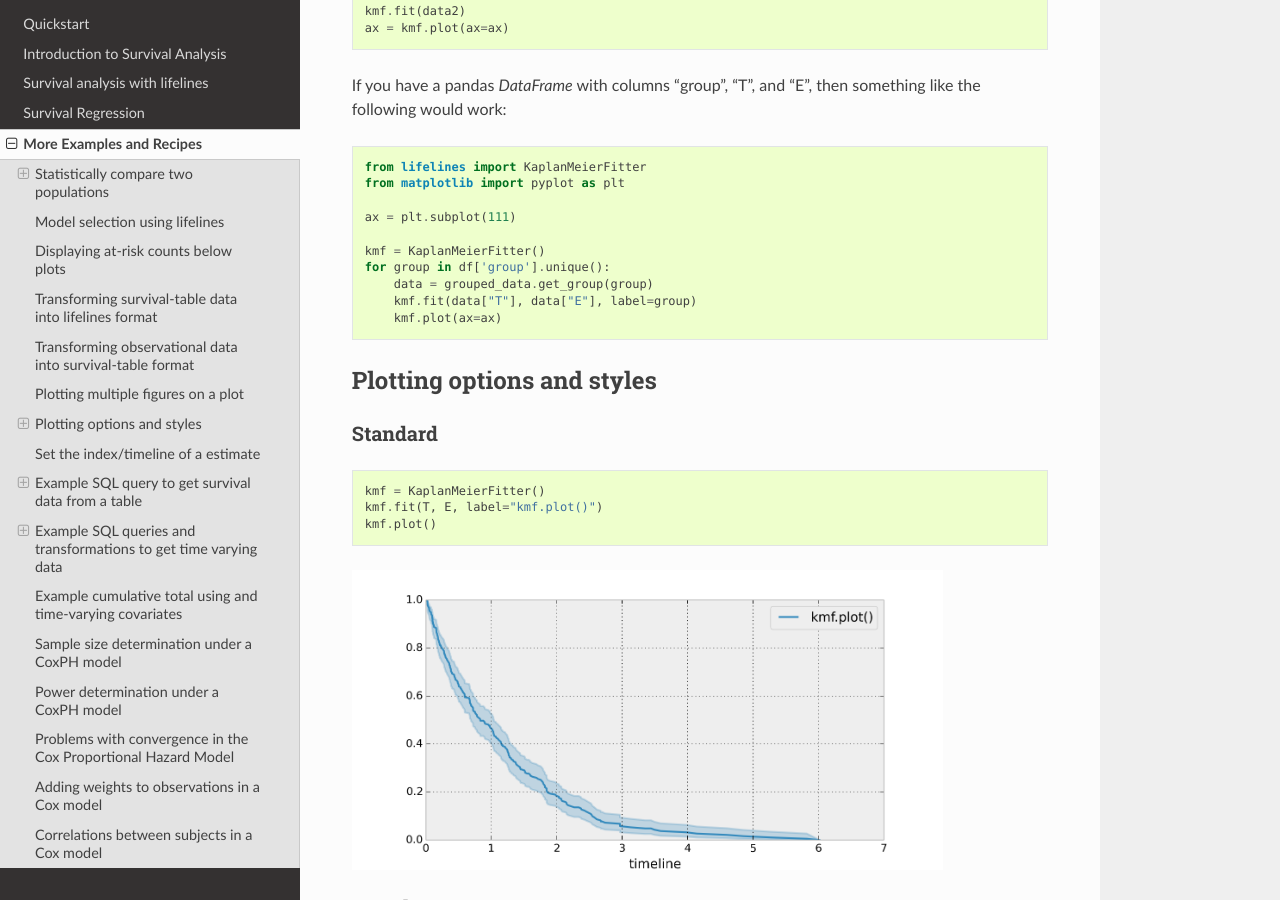
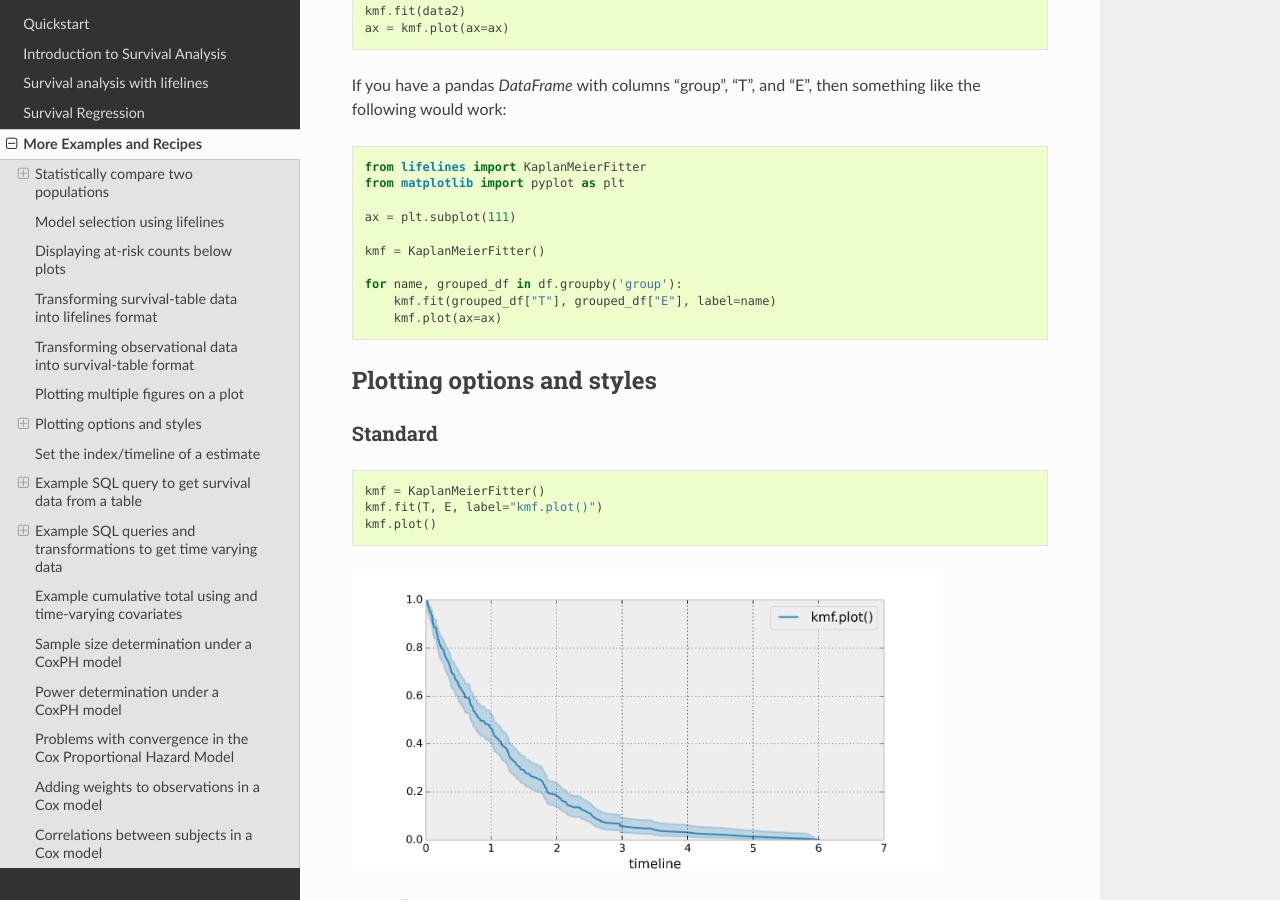
Before and after one commit to CamDavidsonPilon/lifelines, a Sphinx documentation site: the page built from docs/Examples.rst, in a window 1280 px wide and 900 px high, scrolled down 4559 px. Built offline with Sphinx 7.4.7 and the Read the Docs theme 2.0.0, drawn with Linux system fonts in a browser that asks for light colours.

Commit message:
better groupby example in docs

```diff
--- a/docs/Examples.rst
+++ b/docs/Examples.rst
@@ -222,9 +222,9 @@ If you have a pandas `DataFrame` with columns "group", "T", and "E", then someth
     ax = plt.subplot(111)
 
     kmf = KaplanMeierFitter()
-    for group in df['group'].unique():
-        data = grouped_data.get_group(group)
-        kmf.fit(data["T"], data["E"], label=group)
+
+    for name, grouped_df in df.groupby('group'):
+        kmf.fit(grouped_df["T"], grouped_df["E"], label=name)
         kmf.plot(ax=ax)
 
 
```
